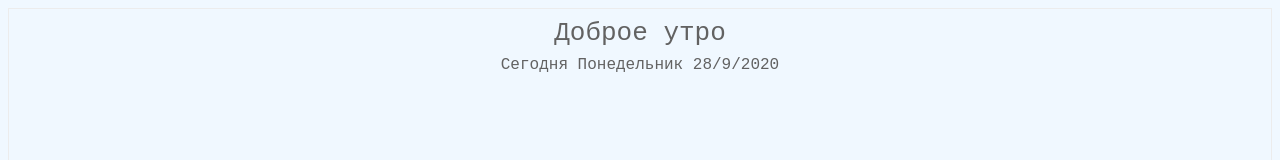
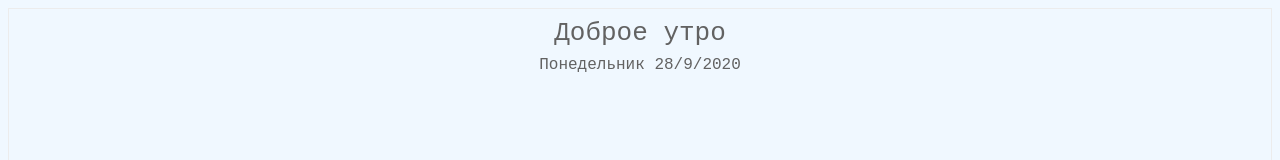
Before and after one commit to shuckin2017/widget-notion, a plain HTML site: page greetings.html in a window 1280 px wide. Shown: the top 160 px of the page. Drawn offline with Linux system fonts and the light colour scheme.

Commit message:
Update greetings.html

```diff
--- a/greetings.html
+++ b/greetings.html
@@ -52,6 +52,6 @@ body{
         greet = 'Добрый вечер  ';
 
     document.getElementById('lbl').innerHTML =
-        greet+=`<div id="date"> Сегодня ${date}</div>`;
+        greet+=`<div id="date"> ${date}</div>`;
 </script>
 </html>
```
